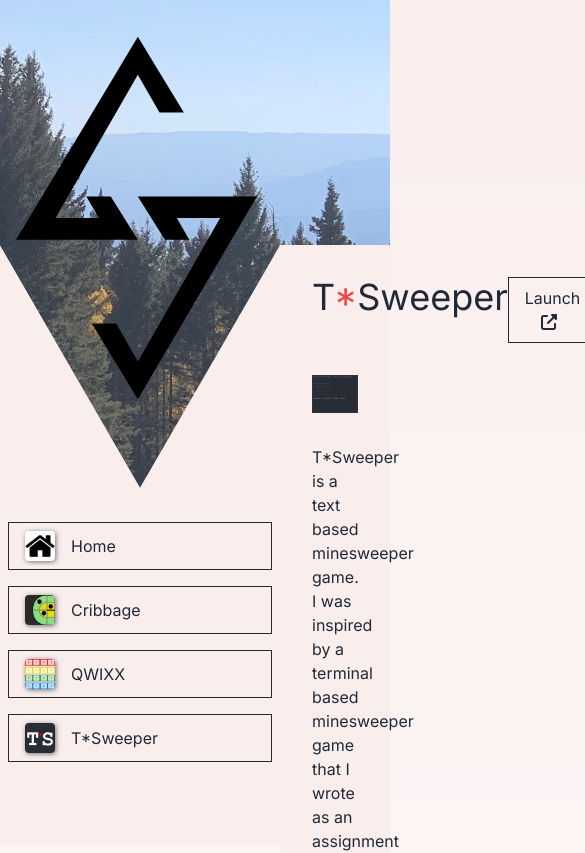
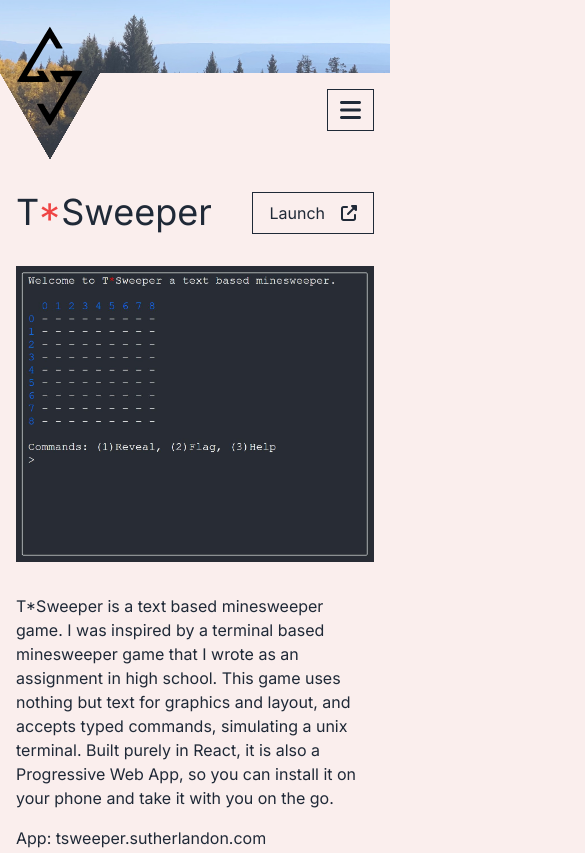
Before and after one commit to Sutherlandon/sutherlandon.com, a Next.js app: page /projects/tsweeper in a window 390 px wide. Shown: the top 853 px of the page, 585 px wide, since content can reach past the window. Built offline with nearby package versions, Linux system fonts and the light colour scheme.

Commit message:
Built the mobile view of the website with hidden menu.

```diff
--- a/app/layout.tsx
+++ b/app/layout.tsx
@@ -1,9 +1,11 @@
 import type { Metadata } from 'next'
 import { Inter } from 'next/font/google'
 import Image from 'next/image';
+import FAIcon from '@/components/FAIcon';
 
 import './globals.css'
 import MenuContent from '@/components/MenuContent';
+import MenuButton from '@/components/MenuButton';
 
 const inter = Inter({ subsets: ['latin'] })
 
@@ -17,29 +19,89 @@ export default function RootLayout({
 }: {
   children: React.ReactNode
 }) {
-  const headerHeight = 490;
   const drawerWidth = 280;
-  const gradientEdge = 25;
   const backgroundColor = '#FAEEED';
+
+  const layout = {
+    sm: {
+      headerHeight: 160,
+      gradientEdge: 26,
+    },
+    md: {
+      headerHeight: 490,
+      gradientEdge: 25,
+    },
+  }
 
   return (
     <html lang="en">
       <body className={inter.className} style={{ backgroundColor }}>
+        {/* Small- Layout */}
+        <div id='sm-layout' className='block md:hidden'>
+          <div
+            id='header'
+            className='flex w-full bg-cover bg-center'
+            style={{
+              height: 160,
+              backgroundImage: 'url(/img/forest-faded.jpg)',
+            }}
+          >
+            <div className='h-full' style={{ width: 100 }}>
+              <div className='h-full px-4 m-auto' style={{
+                paddingTop: 25,
+                background: `linear-gradient(-60deg, ${backgroundColor} ${layout.sm.gradientEdge}%, transparent ${layout.sm.gradientEdge}.2%), ` +
+                  `linear-gradient(60deg, ${backgroundColor} ${layout.sm.gradientEdge}%, transparent ${layout.sm.gradientEdge}.2%)`,
+              }}>
+                <Image
+                  src='/img/Gg-1.0.svg'
+                  width='250'
+                  height='375'
+                  alt='Gg Logo'
+                />
+              </div>
+            </div>
+            <div className='grow'>
+              <MenuButton />
+            </div>
+            {/* <div id='menu' className='p-2 pt-8' style={{
+              width: drawerWidth,
+              height: `calc(100vh - ${headerHeight}px)`,
+              backgroundColor
+            }}>
+              <MenuContent />
+            </div> */}
+          </div>
+          <div
+            id='content'
+            className='p-4 pt-8 text-gray-800'
+            style={{
+              background: backgroundColor,
+              minHeight: `calc(100vh - (${layout.sm.headerHeight}px/2))`
+            }}
+          >
+            <div style={{ maxWidth: '60rem' }}>
+              {children}
+            </div>
+          </div>
+        </div>
+
+        {/* Medium+ Layout */}
+        <div id='md-layout' className='hidden md:block'>
           <div
             id='header'
             className='bg-cover bg-center'
             style={{
-            height: headerHeight,
+              height: layout.md.headerHeight,
               backgroundImage: 'url(/img/forest-faded.jpg)',
             }}
           >
             <div className='h-full' style={{ width: drawerWidth }}>
               <div className='h-full px-4 pt-8 m-auto' style={{
-              background: `linear-gradient(-60deg, ${backgroundColor} ${gradientEdge}%, transparent ${gradientEdge}.2%), ` +
-                          `linear-gradient(60deg, ${backgroundColor} ${gradientEdge}%, transparent ${gradientEdge}.2%)`,
+                background: `linear-gradient(-60deg, ${backgroundColor} ${layout.md.gradientEdge}%, transparent ${layout.md.gradientEdge}.2%), ` +
+                  `linear-gradient(60deg, ${backgroundColor} ${layout.md.gradientEdge}%, transparent ${layout.md.gradientEdge}.2%)`,
               }}>
                 <Image
-                src='/img/Gg-1.1.svg'
+                  src='/img/Gg-1.0.svg'
                   width='250'
                   height='375'
                   alt='Gg Logo'
@@ -48,7 +110,7 @@ export default function RootLayout({
             </div>
             <div id='menu' className='p-2 pt-8' style={{
               width: drawerWidth,
-              height: `calc(100vh - ${headerHeight}px)`,
+              height: `calc(100vh - ${layout.md.headerHeight}px)`,
               backgroundColor
             }}>
               <MenuContent />
@@ -59,16 +121,17 @@ export default function RootLayout({
             className='p-8 text-gray-800'
             style={{
               marginLeft: drawerWidth,
-            marginTop: -headerHeight / 2,
+              marginTop: -layout.md.headerHeight / 2,
               background: backgroundColor,
-            minHeight: `calc(100vh - (${headerHeight}px/2))`
+              minHeight: `calc(100vh - (${layout.md.headerHeight}px/2))`
             }}
           >
             <div style={{ maxWidth: '60rem' }}>
               {children}
             </div>
           </div>
-      </body >
-    </html >
-  )
+        </div>
+      </body>
+    </html>
+  );
 }
--- a/app/projects/cribbage/page.tsx
+++ b/app/projects/cribbage/page.tsx
@@ -7,7 +7,7 @@ export default function Page() {
   return (
     <div>
       <PageHeader
-        title='Cribbage Board'
+        title='Cribbage'
         launchHref='https://crib.sutherlandon.com'
       />
       <Block className='mb-8'>
@@ -17,6 +17,7 @@ export default function Page() {
           height='340'
           alt='Cribbage Board Showcase'
           className='max-w-full'
+          fetchPriority='high'
         />
       </Block>
       <Block>
--- a/app/projects/qwixx/page.tsx
+++ b/app/projects/qwixx/page.tsx
@@ -17,6 +17,7 @@ export default function Page() {
           height='340'
           alt='QWIXX App Showcase'
           className='max-w-full'
+          fetchPriority='high'
         />
       </Block>
       <Block>
--- a/app/projects/tsweeper/page.tsx
+++ b/app/projects/tsweeper/page.tsx
@@ -17,6 +17,7 @@ export default function Page() {
           height='340'
           alt='T*Sweeper Showcase'
           className='max-w-full'
+          fetchPriority='high'
         />
       </Block>
 
--- a/components/FAIcon.tsx
+++ b/components/FAIcon.tsx
@@ -5,13 +5,17 @@ import { FontAwesomeIcon, FontAwesomeIconProps } from '@fortawesome/react-fontaw
 import { fab } from '@fortawesome/free-brands-svg-icons'
 import {
   faExternalLinkAlt,
+  faBars,
   faUserAstronaut,
+  faTimes,
 } from '@fortawesome/free-solid-svg-icons'
 
 library.add(
   fab,
   faExternalLinkAlt,
   faUserAstronaut,
+  faBars,
+  faTimes,
 );
 
 // Add left and right spacing props to the font icon
--- /dev/null
+++ b/components/MenuButton.tsx
@@ -0,0 +1,53 @@
+'use client';
+
+import { useState } from 'react';
+import clsx from 'clsx';
+import Link from "next/link";
+import FAIcon from "./FAIcon";
+import MenuContent from './MenuContent';
+
+export default function MenuButton() {
+  const backgroundColor = '#FAEEED';
+  const [open, setOpen] = useState(false);
+
+  return (
+    <>
+      <div className='p-4' style={{
+        height: 87,
+        marginTop: 73,
+        backgroundColor,
+      }}>
+        <div
+          className='w-fit border border-gray-800 pt-2 pb-1 px-3 ml-auto hover:bg-yellow-100'
+          onClick={() => setOpen(true)}
+        >
+          <FAIcon icon='bars' className='h-6 text-gray-800' />
+        </div>
+      </div>
+      <div
+        className={clsx(
+          open && 'block',
+          !open && 'hidden',
+          'absolute p-4 shadow-2xl'
+        )}
+        style={{
+          backgroundColor,
+          height: 'calc(100vh - 73px)',
+          right: 0,
+          top: 73,
+
+        }}
+      >
+        <div className='flex justify-between'>
+          <div className='text-3xl text-gray-800'>Apps</div>
+          <div className='w-fit border border-gray-800 pt-2 pb-1 px-3 ml-auto mb-4 hover:bg-yellow-100'
+            onClick={() => setOpen(false)}
+          >
+            <FAIcon icon='times' className='h-6 text-gray-800' />
+          </div>
+        </div>
+        <MenuContent close={() => setOpen(false)} />
+      </div>
+    </>
+  );
+}
--- a/components/MenuContent.tsx
+++ b/components/MenuContent.tsx
@@ -4,14 +4,16 @@ import Image from "next/image"
 function MenuItem({
   href,
   image,
-  text
+  text,
+  onClick,
 }: {
   href: string,
   image: string,
   text: string,
+  onClick?: () => void,
 }) {
   return (
-    <Link href={href}>
+    <Link href={href} onClick={onClick}>
       <div className='border border-gray-800 flex p-2 px-4 mb-4 items-center hover:bg-yellow-100'>
         <div className='rounded mr-4 bg-white' style={{ boxShadow: '#717171 1px 1px 5px 0px' }}>
           <Image
@@ -28,28 +30,36 @@ function MenuItem({
   );
 }
 
-export default function MenuContent() {
+export default function MenuContent({
+  close,
+}: {
+  close?: () => void,
+}) {
   return (
     <>
       <MenuItem
         href='/'
         image='/img/app-icons/home-192.png'
         text='Home'
+        onClick={close}
       />
       <MenuItem
         href='/projects/cribbage'
         image='/img/app-icons/cribbage-192.png'
         text='Cribbage'
+        onClick={close}
       />
       <MenuItem
         href='/projects/qwixx'
         image='/img/app-icons/qwixx-192.png'
         text='QWIXX'
+        onClick={close}
       />
       <MenuItem
         href='/projects/tsweeper'
         image='/img/app-icons/tsweeper-192.png'
         text='T*Sweeper'
+        onClick={close}
       />
     </>
   );
--- a/components/PageHeader.tsx
+++ b/components/PageHeader.tsx
@@ -5,7 +5,7 @@ export default function PageHeader({
   title,
   launchHref,
 }: {
-  title: JSX.Element | string,
+  title: React.ReactNode,
   launchHref?: string,
 }) {
   return (
```
Also changed, not shown: public/img/Gg-1.0.svg (renamed from _src/images/Gg/Gg-1.0.svg). Lines whose indentation alone changed are shown as unchanged.
